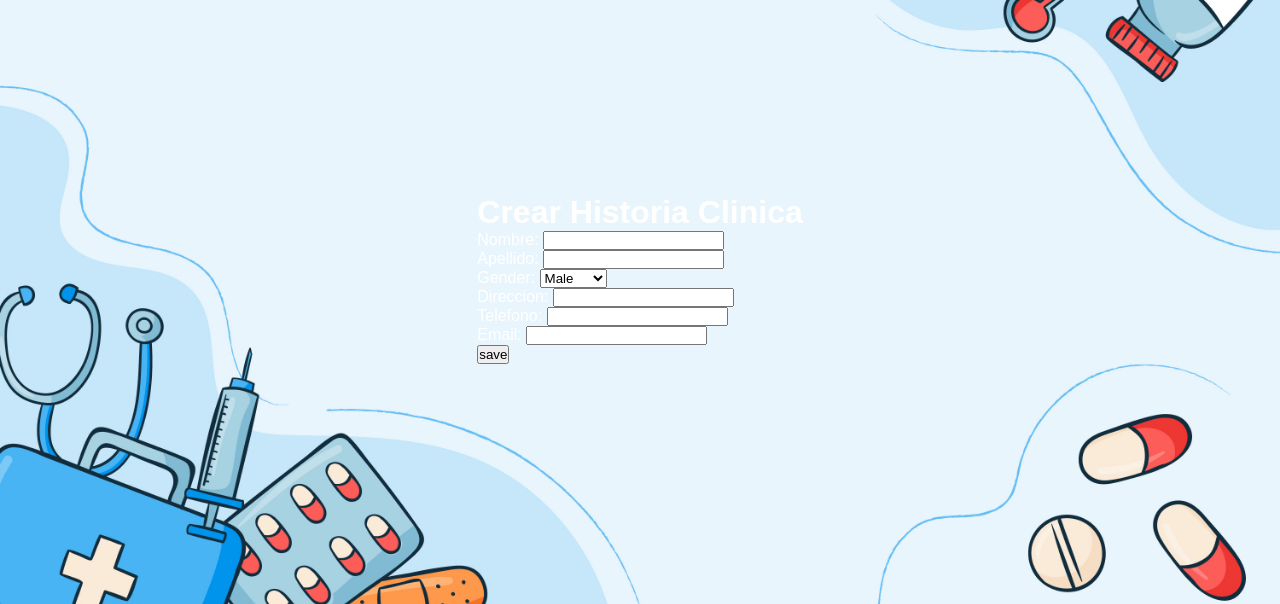
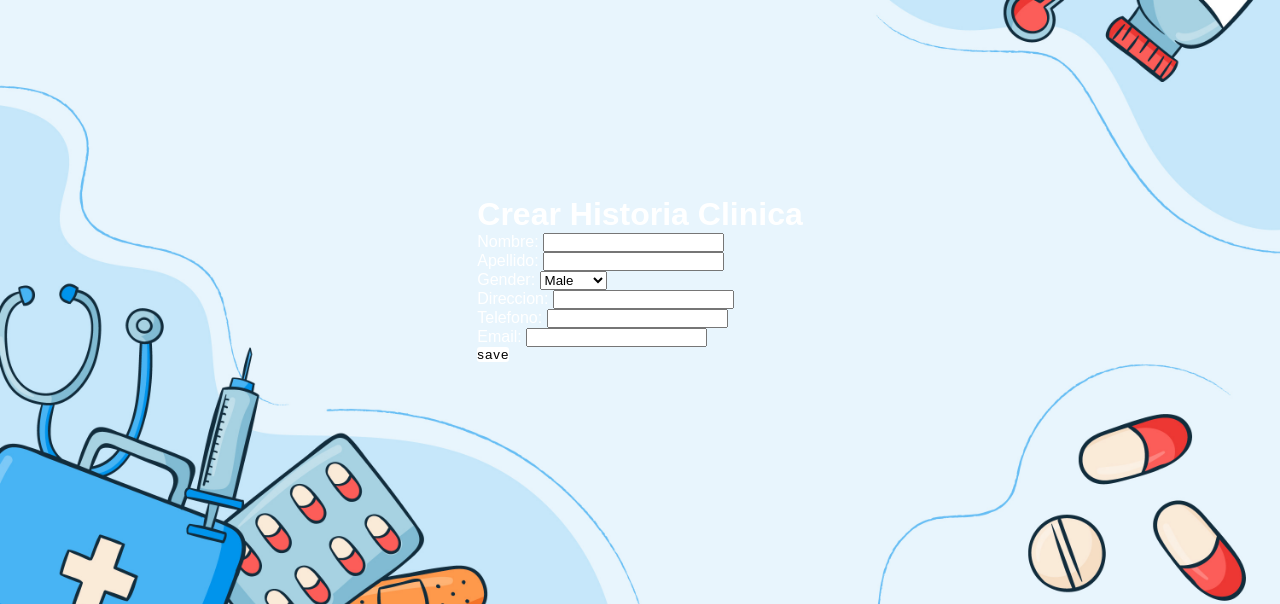
Before and after one commit to xofranc/Django-CRUD, a Django app: page /create/ in a window 1280 px wide. Shown: the part 196-800 px from the top of the page. Run offline with Django 5.2, Linux system fonts and the light colour scheme; a user stored in the database is signed in.

Commit message:
CSS botones

```diff
--- a/historial/static/css/styles.css
+++ b/historial/static/css/styles.css
@@ -23,6 +23,29 @@ body {
     height: 100vh;
 
 }
+
+/*  animaciones botones */
+
+button {
+    display: flex;
+
+    align-items: center;
+    justify-content: center;
+    background-color: #eeeeee4b;
+    border-radius: 3px;
+    letter-spacing: 1px;
+    transition: all 0.2s linear;
+    cursor: pointer;
+    border: none;
+    background: #fff;
+   }
+
+
+button:hover {
+    box-shadow: 9px 9px 33px #d1d1d1, -9px -9px 33px #ffffff;
+    transform: translateY(-2px);
+   }
+
 
 #loginh1 {
     color:#000 !important;
```
Also changed, not shown: db.sqlite3.
